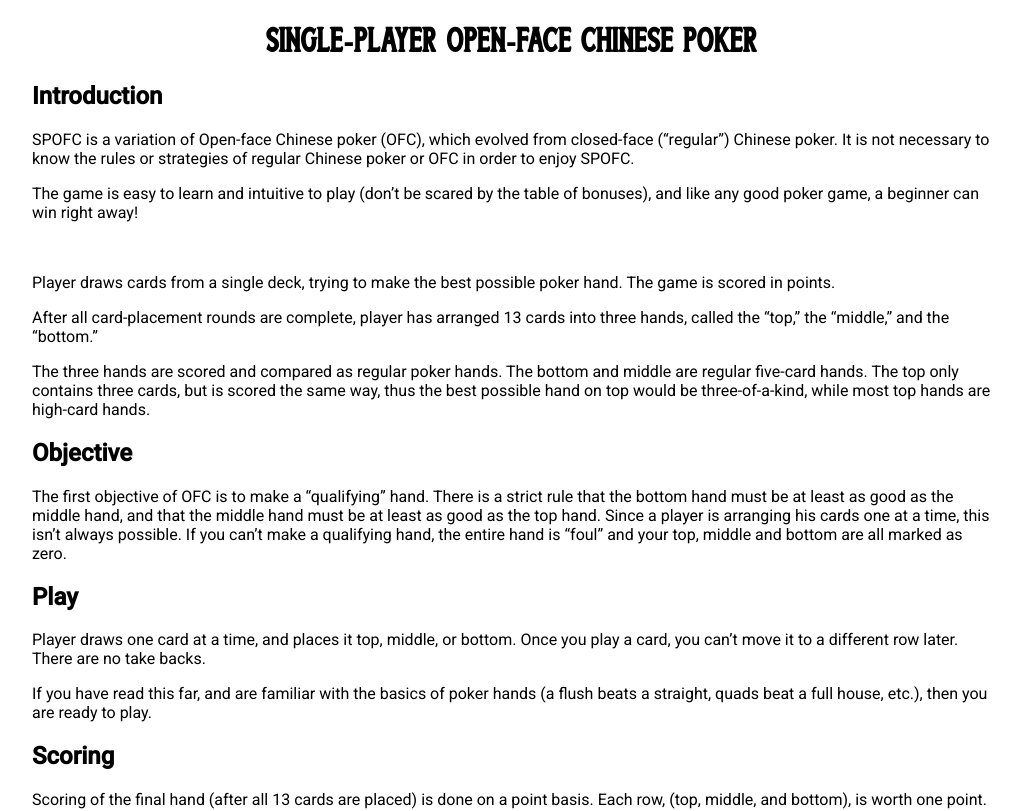
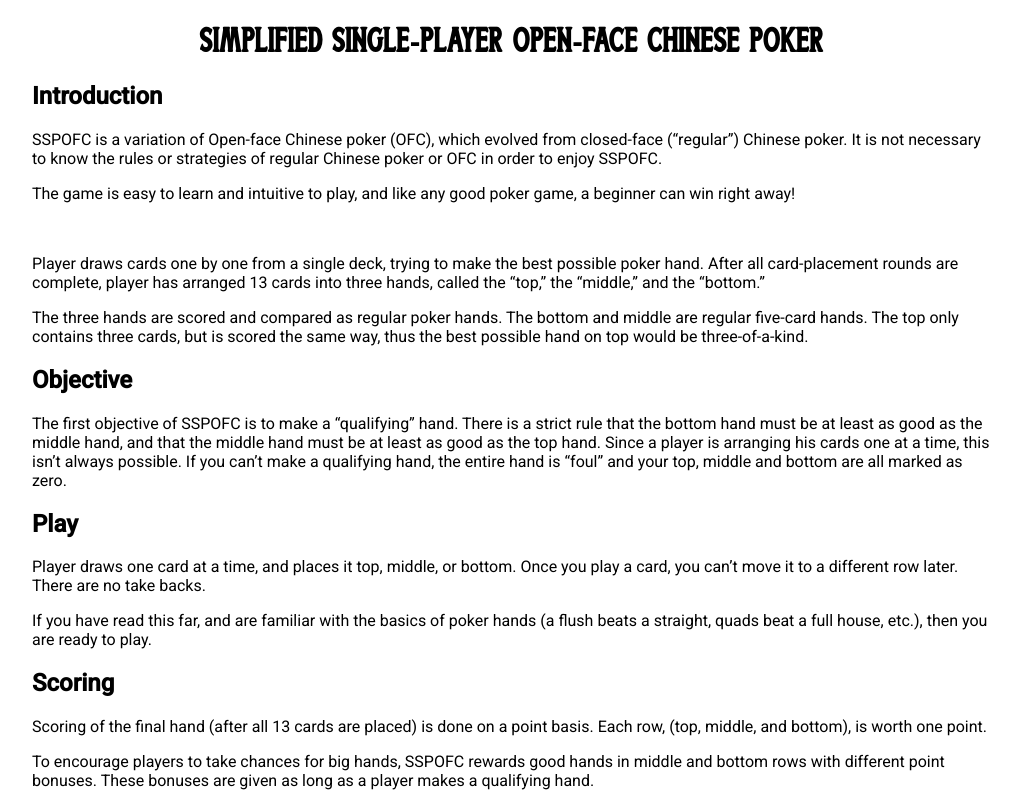
Before and after one commit to kanerla/Diehard-Card, an Angular app in the folder diehard-card/: page / in a window 1280 px wide. Shown: the top 811 px of the page, without its empty margins (128-1149 px from the left). Built offline with nearby package versions, Linux system fonts and the light colour scheme.

Commit message:
Update the game name and rules.

```diff
--- a/diehard-card/src/app/header/header.component.ts
+++ b/diehard-card/src/app/header/header.component.ts
@@ -6,7 +6,7 @@
   styleUrls: ['./header.component.css']
 })
 export class HeaderComponent implements OnInit {
-  title = 'Single-player Open-face Chinese Poker';
+  title = 'Simplified Single-player Open-face Chinese Poker';
 
   constructor() { }
 
```
Also changed, not shown: diehard-card/src/assets/rulebook.txt.
